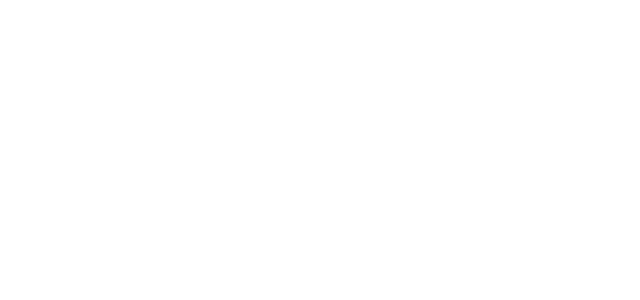
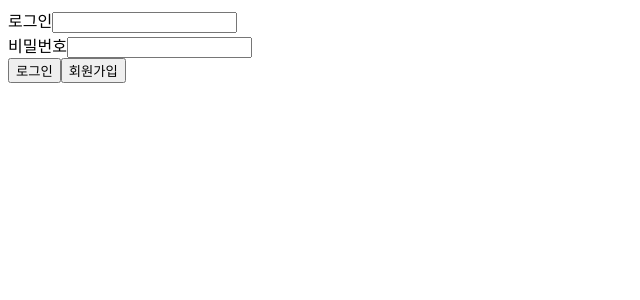
Before and after one commit to lbin7310/all-list-client, a React (Create React App) app in the folder all_list/: page / in a window 1280 px wide. Shown: the top 300 px of the page, without its empty margins (0-640 px from the left). Built offline with nearby package versions, Linux system fonts and the light colour scheme; the HTML template or start-up script is replaced by a standard one.

Commit message:
login prototype complete

```diff
--- a/all_list/src/App.js
+++ b/all_list/src/App.js
@@ -1,4 +1,5 @@
 import React from 'react';
+import Login from './Component/Login/Login'
 
 class App extends React.Component {
   constructor () {
@@ -9,6 +10,7 @@ class App extends React.Component {
   render () {
     return (
       <div>
+        <Login />
       </div>
     );
   }
```
